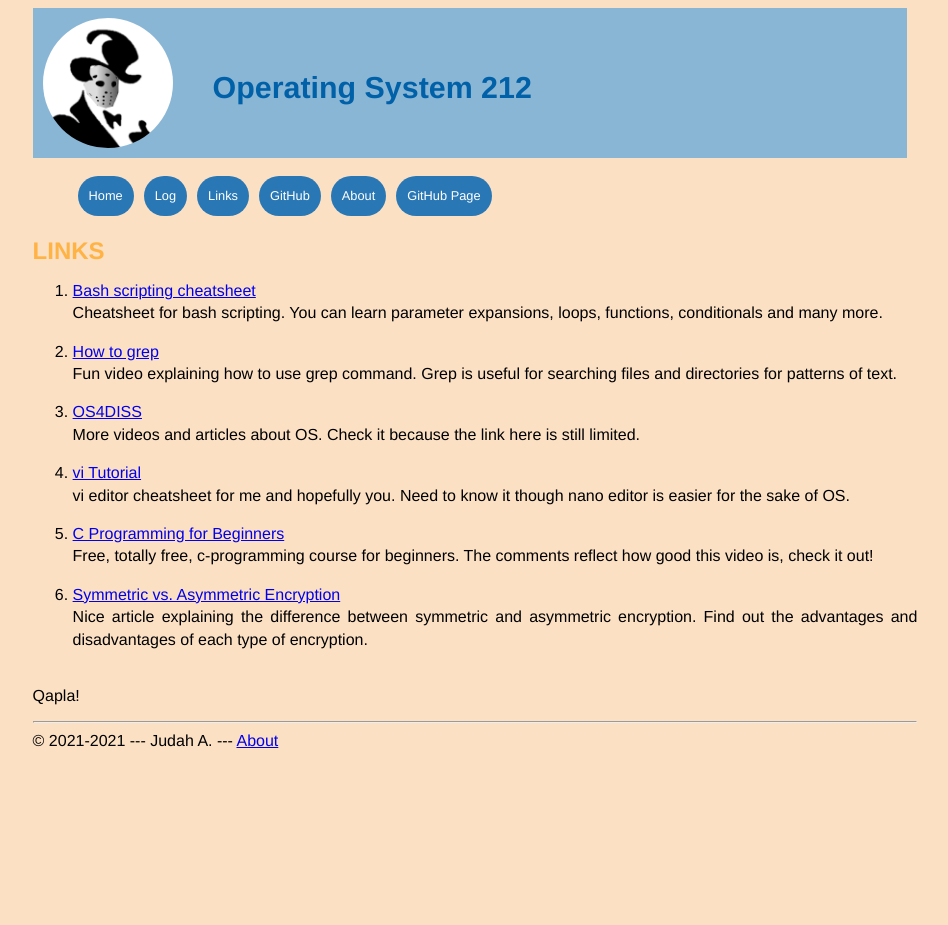
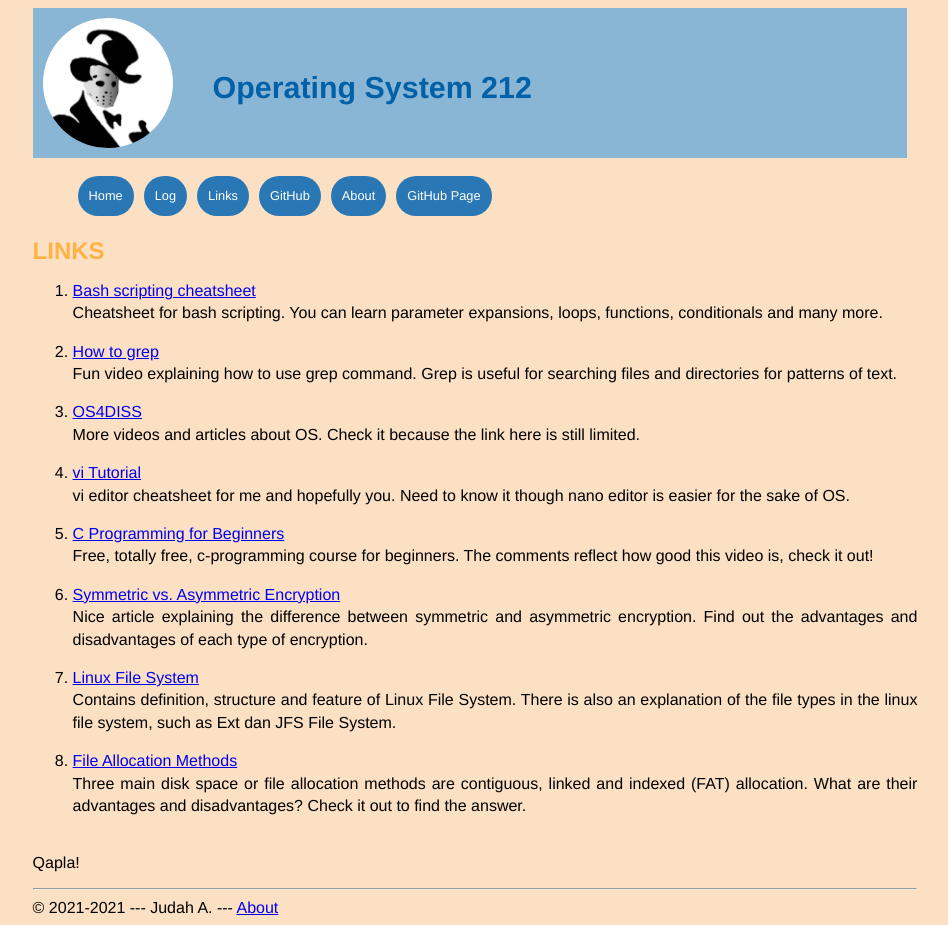
Before and after one commit to ariiesaka/os212, a Jekyll site: the page built from links.md, in a window 1280 px wide. Shown: the whole page, without its empty margins (165-1113 px from the left). Built offline with Jekyll 4.4.1, drawn with Linux system fonts in a browser that asks for light colours; our own code applies the rules of GitHub Pages for plain Markdown files; before the commit the page ends 900 px from its top, so only the background shows below that.

Commit message:
OS212 ariiesaka update bookmark links

```diff
--- a/links.md
+++ b/links.md
@@ -28,5 +28,12 @@ The comments reflect how good this video is, check it out!
 Nice article explaining the difference between symmetric and asymmetric encryption.
 Find out the advantages and disadvantages of each type of encryption.
 
+7. [Linux File System](https://www.javatpoint.com/linux-file-system)<br>
+Contains definition, structure and feature of Linux File System.
+There is also an explanation of the file types in the linux file system, such as Ext dan JFS File System.
+
+8. [File Allocation Methods](https://www.geeksforgeeks.org/file-allocation-methods/)<br>
+Three main disk space or file allocation methods are contiguous, linked and indexed (FAT) allocation. What are their advantages and disadvantages? Check it out to find the answer.
+
 <br>
 Qapla!
```
